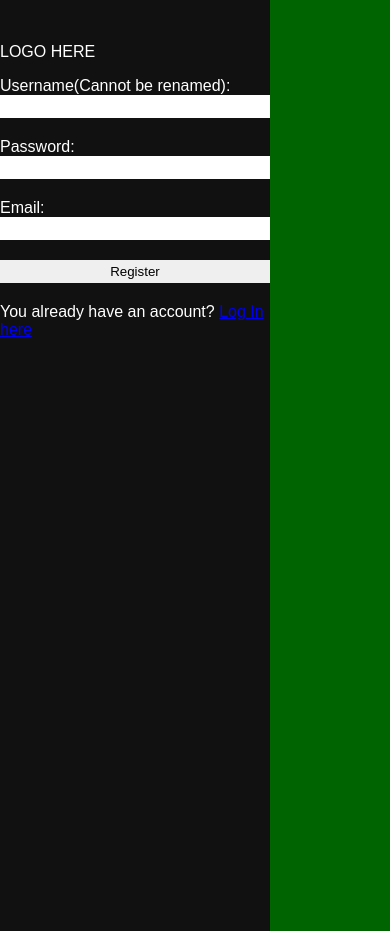
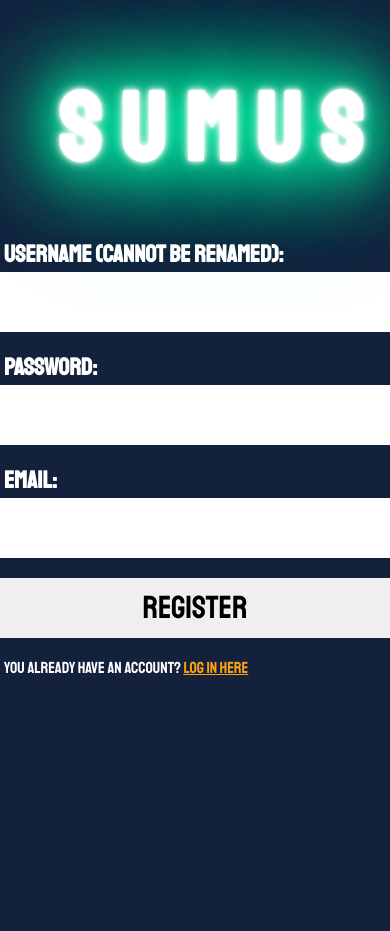
Before and after one commit to bernatvinyals/Samu, a PHP site: page /register.php in a window 390 px wide. Run offline with PHP 8.4, Linux system fonts and the light colour scheme.

Commit message:
Login And Register Makeover + Buy Bulding fix

```diff
--- a/getInfoToAjax.php
+++ b/getInfoToAjax.php
@@ -7,18 +7,18 @@ if ($_SESSION["login"] != true) {
 include "globals.php";
 $conn = mysqli_connect($SERVER, $USERNAME, $PASSWORD);
 mysqli_select_db($conn, "db_sumus");
-$resultInfo = mysqli_query($conn, 'SELECT curxp.rep, curxp.credits, curxp.tokens, curxp.albums FROM (curxp INNER JOIN users ON users.username = "'.$_SESSION["username"].'");');
+$resultInfo = mysqli_query($conn, 'SELECT rep, credits, tokens, albums FROM curxp WHERE userID = '.$_SESSION["userID"].';');
 if (!$resultInfo) {
 	echo "Error:".mysqli_error($conn);
-	header("Location: logout.php");
 	die();
 	}
 $rowInfo = mysqli_fetch_assoc($resultInfo);
 $tokens = $rowInfo["tokens"];
 $credits = $rowInfo["credits"];
-$albums= $rowInfo["albums"];
+$rep= $rowInfo["rep"];
 mysqli_free_result($resultInfo);
 mysqli_close($conn);
 ?>
+<div id="repCount">Reputation: <?php echo $rep; ?></div>
 <div id="tokensCount">Tokens: <?php echo $tokens; ?></div>
 <div id="creditsCount">Credits: <?php echo $credits; ?></div>
--- a/register.php
+++ b/register.php
@@ -26,7 +26,7 @@
 			$queryusername = test_input($_POST["username"]);
 			$queryusername = strtolower($queryusername);
 			$querypassword = test_input($_POST["password"]);
-			$queryemail = test_input($_POST["password"]);
+			$queryemail = test_input($_POST["email"]);
 
 			$result = mysqli_query($conn, 'SELECT username FROM users WHERE username = "'.$queryusername.'"');
 			if (mysqli_num_rows($result) >=1){
@@ -40,13 +40,8 @@
 
 
 
-
-
-
-
-
 			mysqli_free_result($result);
-			$userResult = mysqli_query($conn, 'INSERT INTO users (username, pass, email, confCode, verified, avatarID) VALUES ("'.$queryusername.'", "'.$querypassword.'", "'.$queryemail.'", '.rand(1000,9999).', 0, 1)');
+			$userResult = mysqli_query($conn, 'INSERT INTO users (username, pass, email, confCode, verified, avatarID) VALUES ("'.$queryusername.'", "'.$querypassword.'", "'.$queryemail.'", '.rand(1000,9999).', 1, 1)');
 			if (!$userResult) {
 				echo "Error:".mysqli_error($conn);
 				header("Location: register.php");
@@ -72,13 +67,6 @@
 
 
 
-
-
-
-
-
-
-
 			//INSERT REQUIRED INFO
 			mysqli_free_result($result);
 			$result2 = mysqli_query($conn, 'INSERT INTO curxp (userID, rep, credits, tokens, albums) VALUES ('.$userID.', 0, 0, 0, 0);');
@@ -87,7 +75,7 @@
 				header("Location: register.php");
 			}
 			mysqli_free_result($result2);
-			header("Location: verify.php");
+			header("Location: login.php");
 			die();
 		}
 		mysqli_close($conn);
@@ -107,18 +95,21 @@
 		<meta charset="utf-8">
 		<link rel="stylesheet" type="text/css" href="./styles/fonts.css">
 		<link rel="stylesheet" type="text/css" href="./styles/credentials.css">
+		<link rel="stylesheet" type="text/css" href="./styles/game.css">
 	</head>
 	<body>
+		<div class="sidenav">
 			<form method="post" action="<?php echo htmlspecialchars($_SERVER["PHP_SELF"]);?>">
-		 	<p>LOGO HERE</p>
-		 	<label>Username(Cannot be renamed):</label>
+				<h1 id="logo" class="neonText">SUMUS</h1>
+				<h2>Username (Cannot be renamed):</h2>
 				<input type="text" name="username" required maxlength="12" minlength="4">
-			<label>Password:</label>
+				<h2>Password:</h2>
 				<input type="password" name="password" required minlength="8" maxlength="25">
-			<label>Email:</label>
+				<h2>Email:</h2>
 				<input type="email" name="email" required>
 				<input type="submit" name="" value="Register">
 				<p>You already have an account? <a href="login.php">Log In here</a></p>
 			</form>
+		</div>
 	</body>
 </html>
--- a/styles/credentials.css
+++ b/styles/credentials.css
@@ -2,20 +2,23 @@ body {
   background-color: darkgreen;
   background-repeat: no-repeat;
   background-size: cover;
+  background-image: url("../img/bgLogin.gif");
+  background-position: 270px 16%;
+  background-clip: initial;
 }
 form {
-  font-family: Arial, sans-serif;
+  font-family: 'Staatliches', cursive;
+  width: 270px;
   height: 100%;
-  width: 270px;
   position: fixed;
   z-index: -1;
   top: 0;
   left: 0;
-  background-color: #111;
+  background-color: var(--bgElements);
   overflow-x: hidden;
-  padding-top: 27px;
+  padding-top: 0px;
   color: white;
-
+  box-shadow: 0px 0px 40px black;
 }
 form input {
   color: black;
@@ -32,3 +35,37 @@ form input:hover {
   background-color: #ddd;
   color: black;
 }
+form p, form h2{
+  margin-left: 4px;
+  margin-bottom: 3px;
+}
+form p a{
+  color: var(--activeSidebar);
+}
+#logo{
+  letter-spacing: 9px;
+  margin-left: 12%;
+  font-size: 4rem;
+  height: 105px;
+  margin-top: 70px;
+}
+@media all and (max-width: 760px) {
+  form{
+    width: 100%;
+  }
+  body{
+    background-position: 0px 16%;
+  }
+  #logo{
+    margin-left: 27%;
+    font-size: 6rem;
+    letter-spacing: 20px;
+  }
+}
+@media all and (max-width: 525px) {
+  #logo{
+    margin-left: 15%;
+    font-size: 6rem;
+    letter-spacing: 20px;
+  }
+}
--- a/styles/fonts.css
+++ b/styles/fonts.css
@@ -1,17 +1,12 @@
-@font-face {
-  font-family: CyberGen;
-  src: url(./font/CYBERGEN.TTF) format("TrueType");
-}
-@font-face {
-  font-family: Cybertronic;
-  src: url(./font/ModernCybertronic.otf) format("OpenType");
-}
+@import url('https://fonts.googleapis.com/css2?family=Staatliches&display=swap');
 .neonText {
   color: #fff;
   text-shadow:
-    0 0 7px #fff,
-    0 0 10px #fff,
-    0 0 21px #fff,
+    /* White glow */
+    0 0 2px #fff,
+    0 0 5px #fff,
+    0 0 11px #fff,
+    /* Green glow */
     0 0 42px #0fa,
     0 0 82px #0fa,
     0 0 92px #0fa,
--- a/styles/game.css
+++ b/styles/game.css
@@ -1,6 +1,8 @@
 :root {
-  --activeSidebar:#008000;
-  --idleSidebar:#efefef;
+  --activeSidebar:#FCA311;
+  --idleSidebar:#E5E5E5;
+  --bgElements: #14213D;
+  --default:#FFFFFF;
 }
 
 * {
@@ -15,13 +17,18 @@ body {
   position: fixed;
   width: 100%;
   z-index: 0;
+  background-image: url("../img/bg.png");
+  background-size: cover;
+  background-position-x: -50vw;
 }
 
 .topnav {
-  font-family: CyberGen, sans-serif;
+  font-family: 'Staatliches', cursive;
   overflow: hidden;
   height: 44px;
-  background-color: #333;
+  background-color: var(--bgElements);
+  font-size: 1em;
+  box-shadow: 0px 0px 30px black;
 }
 
 .topnav input,.topnav div {
@@ -32,6 +39,7 @@ body {
   text-decoration: none;
   display: block;
   border: 0px;
+  font-family: 'Staatliches', cursive;
 }
 .topnav div
 {
@@ -39,47 +47,50 @@ body {
   padding-bottom: 10px;
 }
 .topnav input:hover {
-  background-color: #ddd;
+  background-color: var(--activeSidebar);
   color: black;
 }
 .sidenav {
   color: white;
-   /*font-family: CyberGen, sans-serif;
-  */ height: 100%;
+  font-family: 'Staatliches', cursive;
+  height: 100%;
   width: 232px;
   left: 0;
-  background-color: #111;
+  background-color: var(--bgElements);
   overflow: hidden;
   float: left;
+  box-shadow: 0px 0px 40px black;
 }
 
 .sidenav input {
   color: white;
-  padding: 16px;
+  padding: 10px;
   color: #000;
   text-align: center;
   text-decoration: none;
   display: block;
   width: 100%;
   border: 0px;
+  font-family: 'Staatliches', cursive !important;
+  font-size: 2rem;
 }
 
-.sidenav button:hover {
-  background-color: #cccaca;
+.sidenav button:hover, .sidenav input:hover{
+  background-color: var(--activeSidebar);
   color: black;
 }
 .sidenav button:focus {
-  border: 1px solid;
   background-color: #cccaca;
   color: black;
+  box-shadow: 0px 0px 1px 6px white;
 }
 
 .game {
-  z-index: 1;
-  font-family: CyberGen, sans-serif;
+  z-index: -1;
+  font-family: 'Staatliches', cursive;
   float: left;
   position: absolute;
-  left: 25vw;
+  left: 24vw;
   top: 44px;
 }
 .grid-container {
@@ -101,10 +112,10 @@ body {
   background-size: cover;
 }
 @media all and (max-width: 950px) {
-    .game{
-        margin-left: 0px;
-        left: 232px;
-    }
+  .game{
+    margin-left: 0px;
+    left: 232px;
+  }
 }
 .posSelector-container {
   background-color: #2196F3;
@@ -141,3 +152,11 @@ body {
   width: 106%;
   padding-top: 100%; /* 1:1 Aspect Ratio */
 }
+.obj-info p{
+  margin-top: 3px;
+  margin-bottom: 3px;
+}
+.obj-info h1, .obj-info h2{
+  margin-top: 6px;
+  margin-bottom: 3px;
+}
--- a/upgradeBuilding.php
+++ b/upgradeBuilding.php
@@ -7,7 +7,6 @@ if (!isset($_SESSION["login"]) || !isset($_GET["id"])) {
 include "globals.php";
 $conn = mysqli_connect($SERVER, $USERNAME, $PASSWORD);
 mysqli_select_db($conn, "db_sumus");
-echo "Input: Pos: ".$_GET["id"]."<BR>";
 $resultUpgrade = mysqli_query($conn, 'SELECT bID, max(bLvl), bLvl FROM playerhasbuild WHERE userID = '.$_SESSION["userID"].' AND bPos ='.$_GET["id"].' ');
 if (!$resultUpgrade) {
 	die("You must log in first to perform this action.");
@@ -19,8 +18,6 @@ if(mysqli_num_rows($resultUpgrade) >=1){
 	$playerTotalCredits=0;
 	$playerIndividualCredits=0;
 	$check1=GetResources($conn, $playerREP, $playerTotalCredits, $playerIndividualCredits);
-	echo $playerREP." ".$playerTotalCredits;
-	echo "--".print_r($resultUpgradeCheck);
 	if ($check1 && $resultUpgradeCheck["bID"] >= 1){
 		$resultBuy = mysqli_query($conn, 'SELECT bID, bName, bPrice, bLvl, rep, dailyFee FROM buildings WHERE bID = "'.($resultUpgradeCheck["bID"]).'"');
 		$resultBuyCheck = mysqli_fetch_assoc($resultBuy);
@@ -46,7 +43,7 @@ if(mysqli_num_rows($resultUpgrade) >=1){
 				AlterResources($conn,$minusCredits,$minusTokens,false);
 			}
 
-			echo "Congrats! <br>You just Bought a ".$resultBuyCheck["bName"];
+			echo "<h2>Congrats!</h2><p>You just Upgraded the ".$resultBuyCheck["bName"]."</p>";
 		}
 	}
 }
```
Also changed, not shown: buyBuilding.php (+4 -5 lines), game.php (+10 -6 lines), itemInfo.php (+9 -6 lines), login.php (+6 -3 lines), updateResources.php (+6 -6 lines), img/bg.png (added), img/bgLogin.gif (added), styles/Assets/loading.gif (deleted), styles/font/CYBERGEN.TTF (deleted), styles/font/Modern Cybertronic.otf (deleted). Lines whose indentation alone changed are shown as unchanged.
